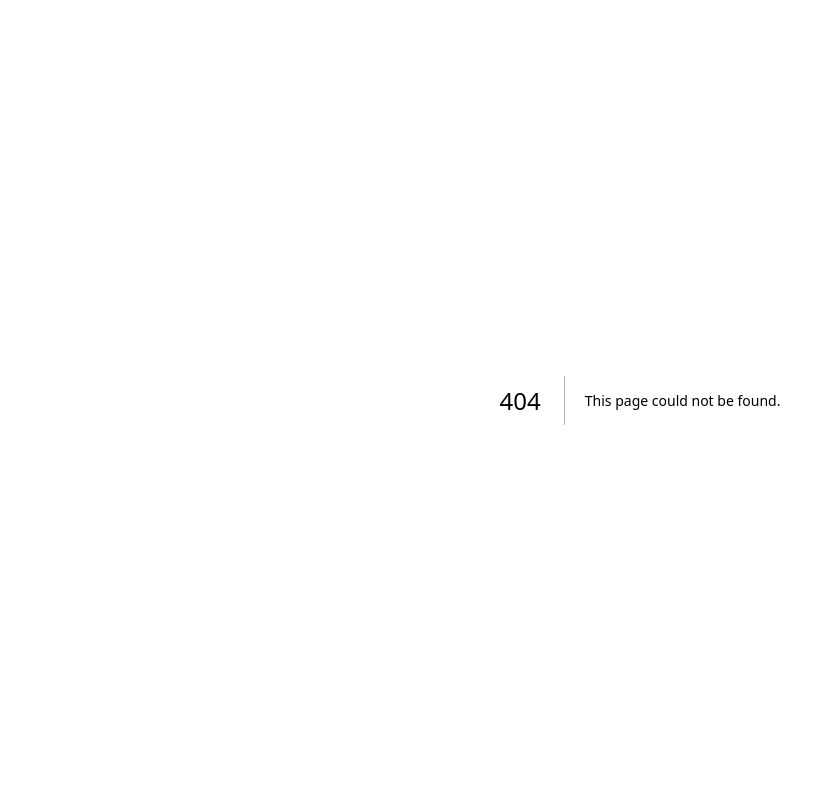
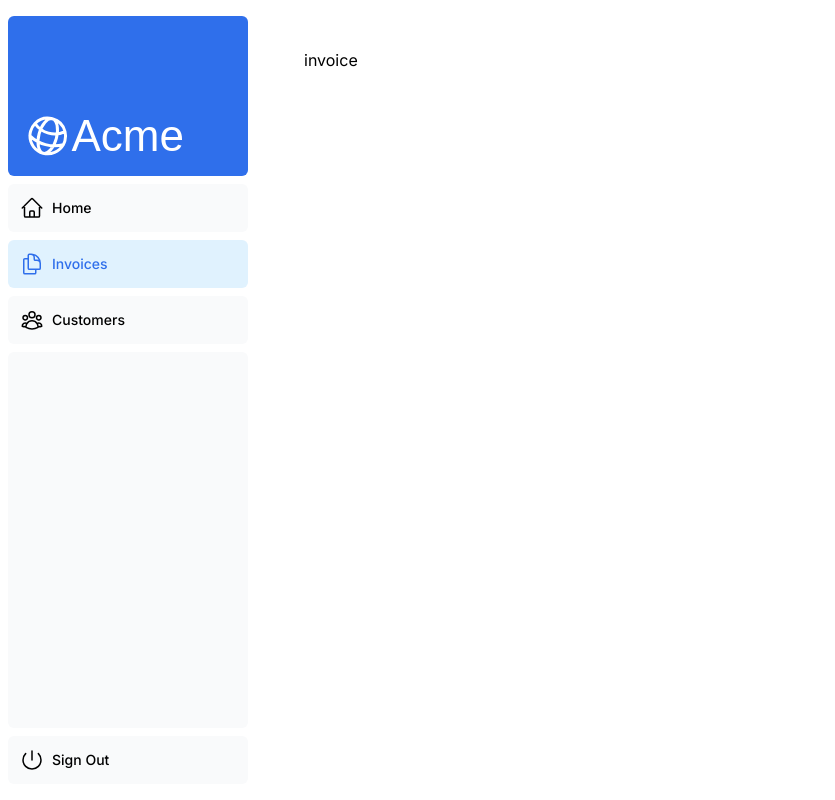
Before and after one commit to denny1011133/nextjs-dashboard, a Next.js app: page /dashboard/invoices in a window 1280 px wide. Before the commit this address had no page. Shown: the whole page, without its empty margins (0-835 px from the left). Built offline with nearby package versions, Linux system fonts and the light colour scheme; a web font is replaced by a local one.

Commit message:
learn: navigation with Link component

```diff
--- /dev/null
+++ b/app/dashboard/customers/page.tsx
@@ -0,0 +1,3 @@
+export default function Page() {
+  return <p>invoice</p>;
+}
--- /dev/null
+++ b/app/dashboard/invoices/page.tsx
@@ -0,0 +1,3 @@
+export default function Page() {
+  return <p>invoice</p>;
+}
--- /dev/null
+++ b/app/dashboard/layout.tsx
@@ -0,0 +1,12 @@
+import SideNav from '@/app/ui/dashboard/sidenav';
+
+export default function Layout({ children }: { children: React.ReactNode }) {
+  return (
+    <div className="flex h-screen flex-col md:flex-row md:overflow-hidden">
+      <div className="w-full flex-none md:w-64">
+        <SideNav />
+      </div>
+      <div className="flex-grow p-6 md:overflow-y-auto md:p-12">{children}</div>
+    </div>
+  );
+}
--- /dev/null
+++ b/app/dashboard/page.tsx
@@ -0,0 +1,3 @@
+export default function Page() {
+  return <p>Dashboard Page</p>;
+}
--- a/app/ui/dashboard/nav-links.tsx
+++ b/app/ui/dashboard/nav-links.tsx
@@ -1,8 +1,13 @@
+'use client';
 import {
   UserGroupIcon,
   HomeIcon,
   DocumentDuplicateIcon,
 } from '@heroicons/react/24/outline';
+
+import Link from 'next/link';
+import { usePathname } from 'next/navigation';
+import clsx from 'clsx';
 
 // Map of links to display in the side navigation.
 // Depending on the size of the application, this would be stored in a database.
@@ -17,19 +22,26 @@
 ];
 
 export default function NavLinks() {
+  const pathname = usePathname();
+
   return (
     <>
       {links.map((link) => {
         const LinkIcon = link.icon;
         return (
-          <a
+          <Link
             key={link.name}
             href={link.href}
-            className="flex h-[48px] grow items-center justify-center gap-2 rounded-md bg-gray-50 p-3 text-sm font-medium hover:bg-sky-100 hover:text-blue-600 md:flex-none md:justify-start md:p-2 md:px-3"
+            className={clsx(
+              'flex h-[48px] grow items-center justify-center gap-2 rounded-md bg-gray-50 p-3 text-sm font-medium hover:bg-sky-100 hover:text-blue-600 md:flex-none md:justify-start md:p-2 md:px-3',
+              {
+                'bg-sky-100 text-blue-600': pathname === link.href,
+              },
+            )}
           >
             <LinkIcon className="w-6" />
             <p className="hidden md:block">{link.name}</p>
-          </a>
+          </Link>
         );
       })}
     </>
```
